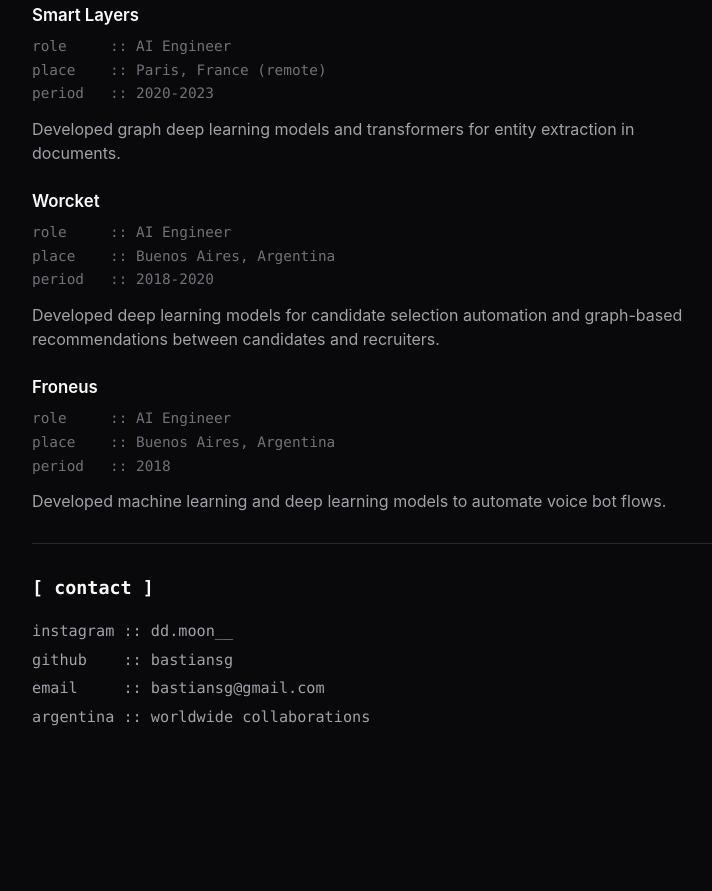
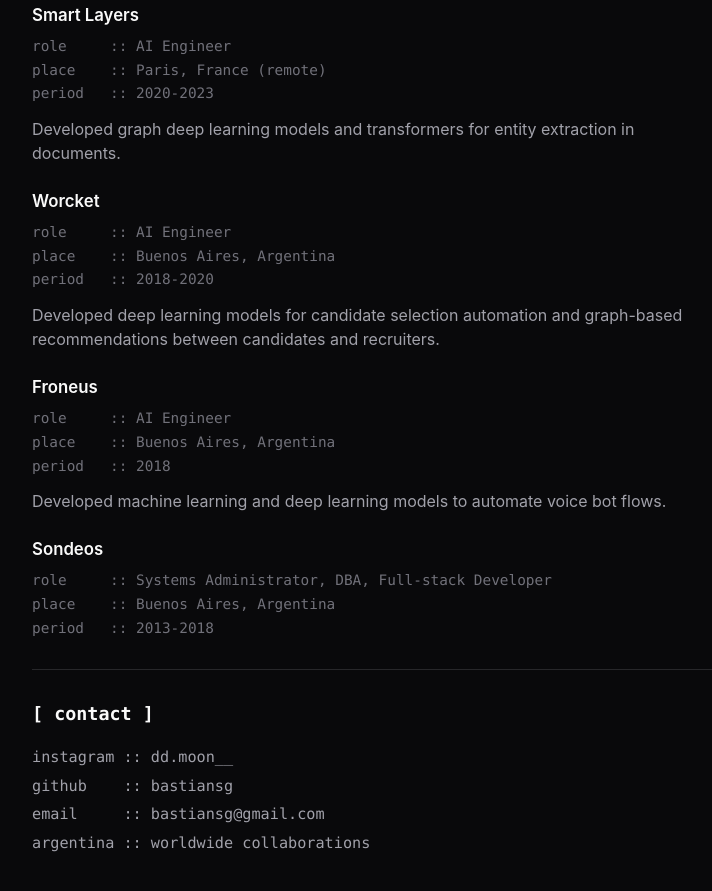
Before and after one commit to bastiansg/dd.moon.about, a website: page index.html in a window 1280 px wide. Shown: the part 1734-2625 px from the top of the page, without its empty margins (250-962 px from the left). Before the commit the page ends 2533 px from the top, so only its background shows below. Drawn offline with Linux system fonts and the light colour scheme.

Commit message:
add new experience section

```diff
--- a/index.html
+++ b/index.html
@@ -457,6 +457,17 @@
             </div>
             <p>Developed machine learning and deep learning models to automate voice bot flows.</p>
           </article>
+
+          <article class="item">
+            <div class="item-header">
+              <h3>Sondeos</h3>
+              <div class="meta-list">
+                <span>role&nbsp;&nbsp;&nbsp;&nbsp;&nbsp;:: Systems Administrator, DBA, Full-stack Developer</span>
+                <span>place&nbsp;&nbsp;&nbsp;&nbsp;:: Buenos Aires, Argentina</span>
+                <span>period&nbsp;&nbsp;&nbsp;:: 2013-2018</span>
+              </div>
+            </div>
+          </article>
         </div>
       </section>
 
```
